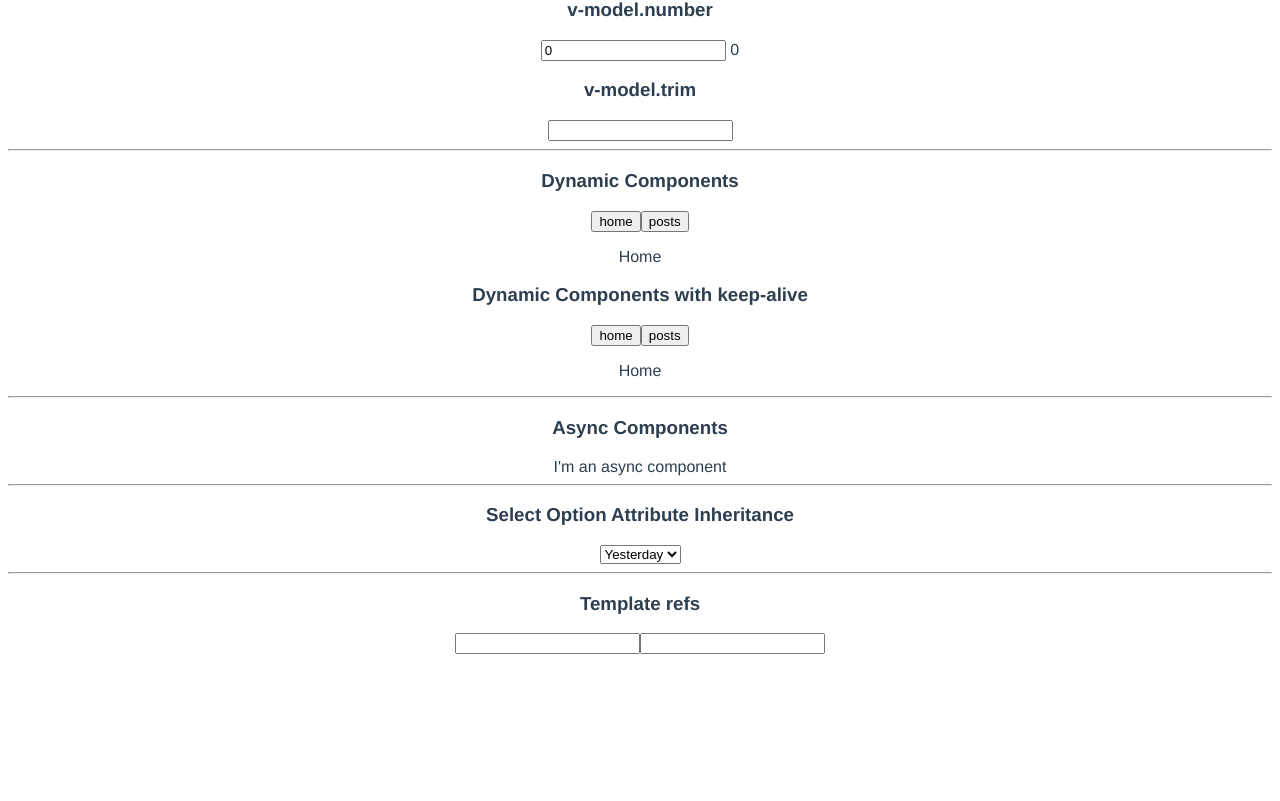
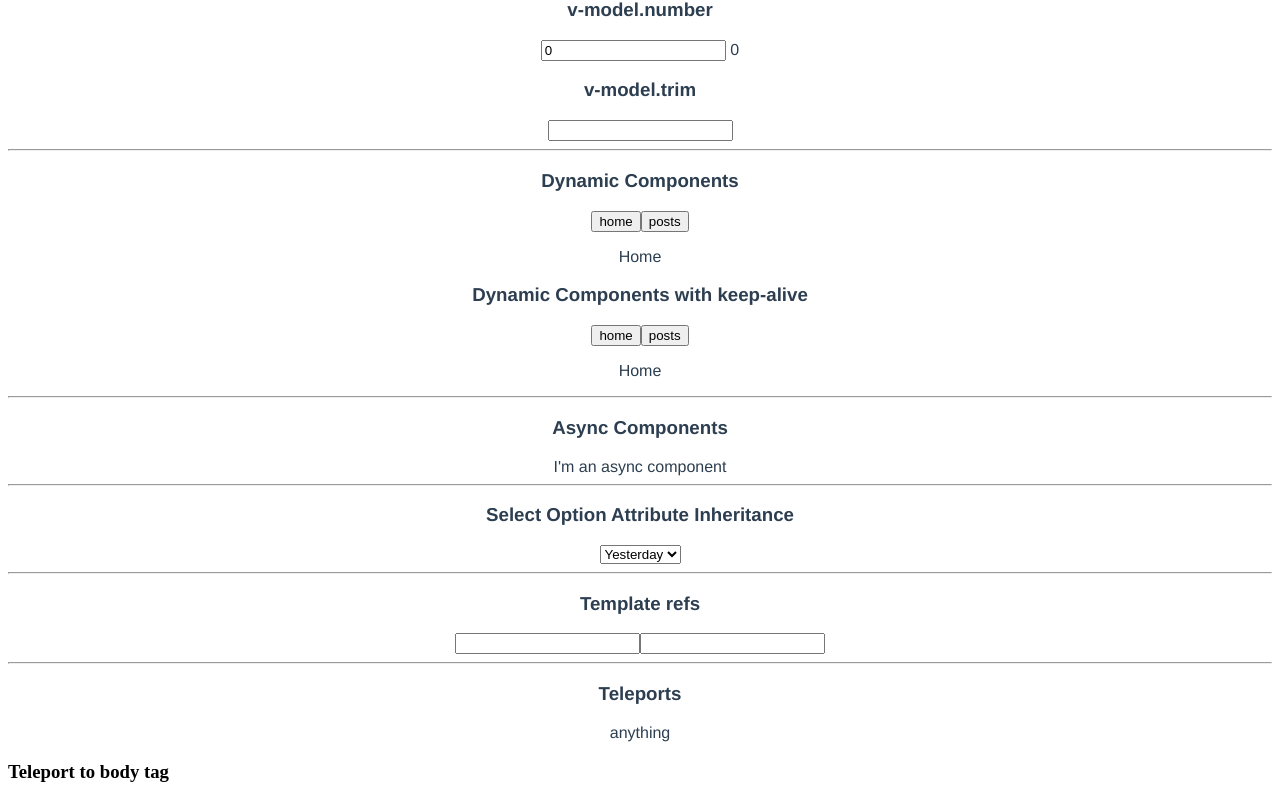
Before and after one commit to nor1c/vue-play, a Vue app: page /misc in a window 1280 px wide. Shown: the part 2796-3597 px from the top of the page. Before the commit the page ends 3458 px from the top, so only its background shows below. Built offline with nearby package versions, Linux system fonts and the light colour scheme.

Commit message:
teleports

```diff
--- a/src/views/Misc.vue
+++ b/src/views/Misc.vue
@@ -251,6 +251,29 @@
             <InputWithRef ref="firstInput" @click="$refs.secondInput.focusIt()"></InputWithRef>
             <InputWithRef ref="secondInput" @click="$refs.firstInput.focusIt()"></InputWithRef>
         </div>
+
+        <hr>
+        <div>
+            <h3>Teleports</h3>
+            <div>
+                <div>
+                    <div>
+                        <teleport to="body">
+                            <h3>Teleport to body tag</h3>
+                        </teleport>
+                        <teleport to="#whatever">
+                            <p>A</p>
+                        </teleport>
+                        <teleport to="#whatever">
+                            <p>B</p>
+                        </teleport>
+                    </div>
+                </div>
+            </div>
+            <div id="whatever">
+                anything
+            </div>
+        </div>
     </div>
 </template>
 
```
